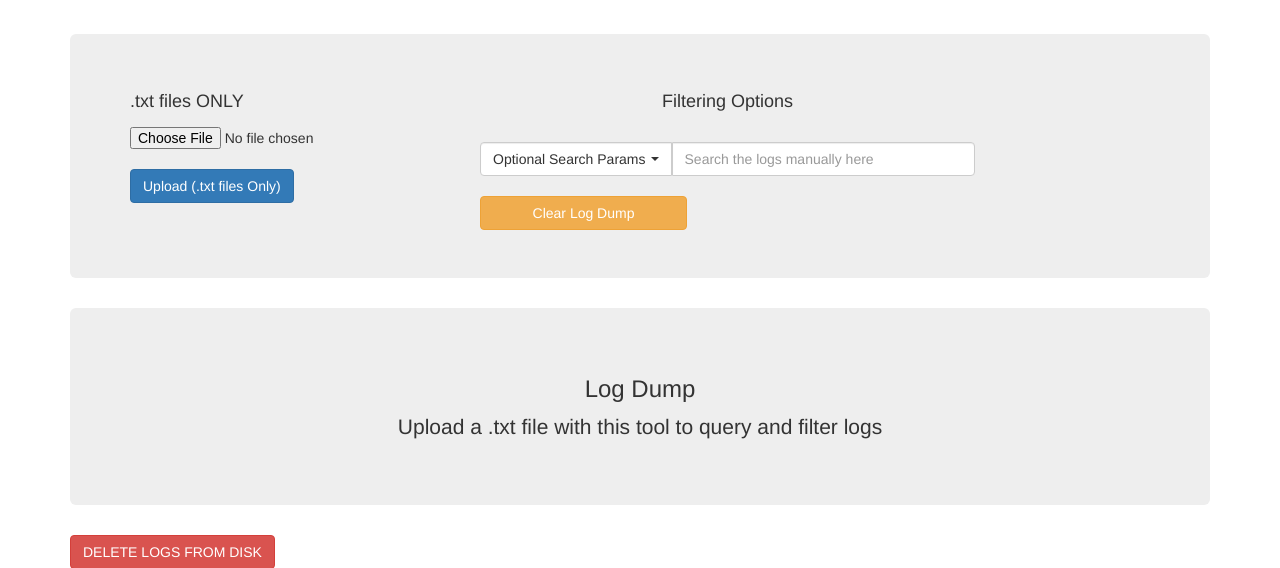
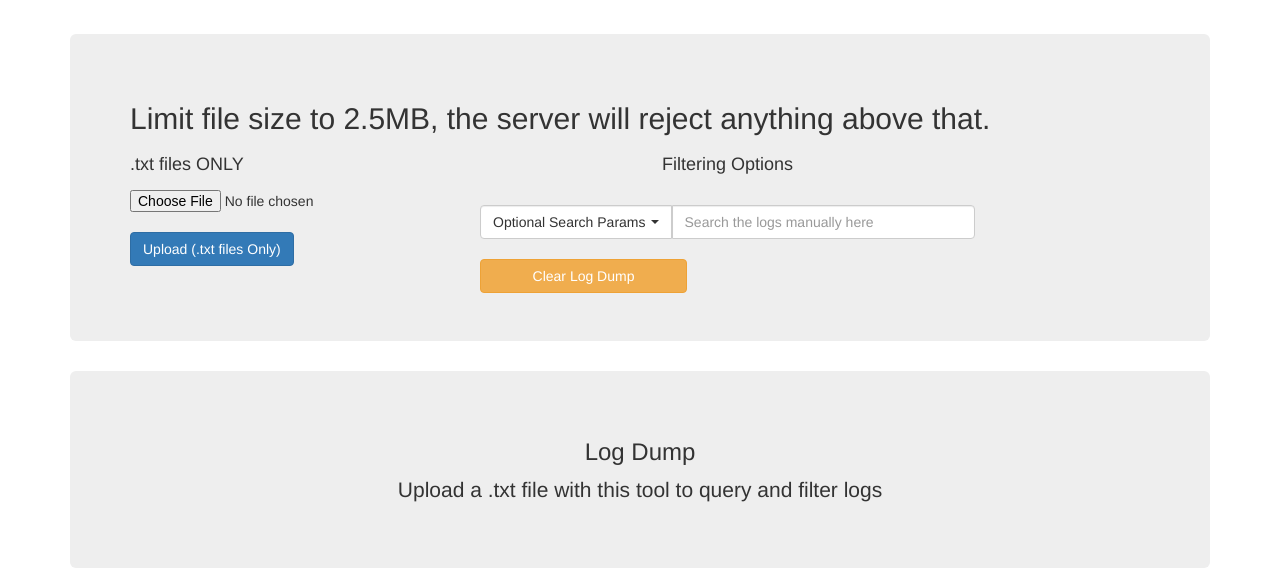
Before and after one commit to engRNNwebdev/flask-app-1, a Flask app: page /loganalysis in a window 1280 px wide. Shown: the part 52-620 px from the top of the page. Run offline with Flask 2, Linux system fonts and the light colour scheme; the visitor is signed in with stand-in values (Sample User, id 1); data comes from the database, SQL or seed files in the repository; some libraries are stand-ins or nearby versions.

Commit message:
Adding more limitations and fail safes to file upload

```diff
--- a/app.py
+++ b/app.py
@@ -135,14 +135,14 @@ def loganalysis():
     if request.method == 'POST':
         # check if the post request has the file part
         if 'file' not in request.files:
-            flash('No file part')
+            flash('Please select a file to upload')
             errors = ['No Results Available']
             return render_template('parser.html', errors=errors)
         file = request.files['file']
         # if user does not select file, browser also
         # submit a empty part without filename
         if file.filename == '':
-            flash('You have not selected a file to upload')
+            flash('No file name, please try again')
             errors = ['No Results Available']
             return render_template('parser.html', errors=errors)
         if file and allowed_file(file.filename):
@@ -155,8 +155,8 @@ def loganalysis():
                 for i, l in enumerate(f):
                     pass
             lines = i + 1
-            if lines >= 10000:
-                flash('File is too large, please limit to 10,000 lines \n or create a .txt file containing the start time to the end time of the error window.')
+            if lines >= 20000:
+                flash('File is too large, please limit to  \n or create a .txt file containing the start time to the end time of the error window.')
                 # return render_template('parser.html', logentries=logentries)
             else:
                 with open(filename, 'r') as f:
--- a/templates/parser.html
+++ b/templates/parser.html
@@ -29,6 +29,7 @@
   </div>
   {%- endif %} {%- endwith %}
     <div class="jumbotron">
+      <h2>Limit file size to 2.5MB, the server will reject anything above that.</h2>
       <div class="row">
         <!-- Upload file elements -->
         <div class="col-md-4" role="Uploading">
```
